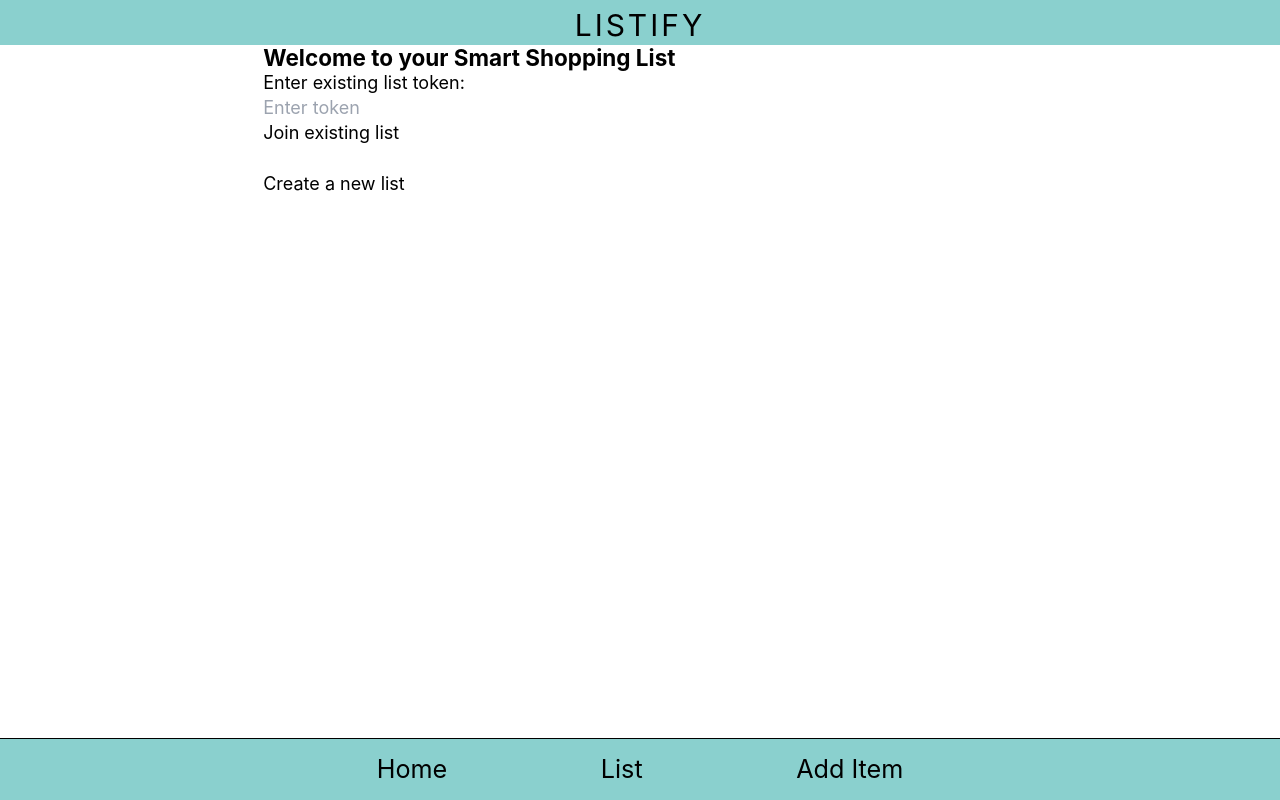
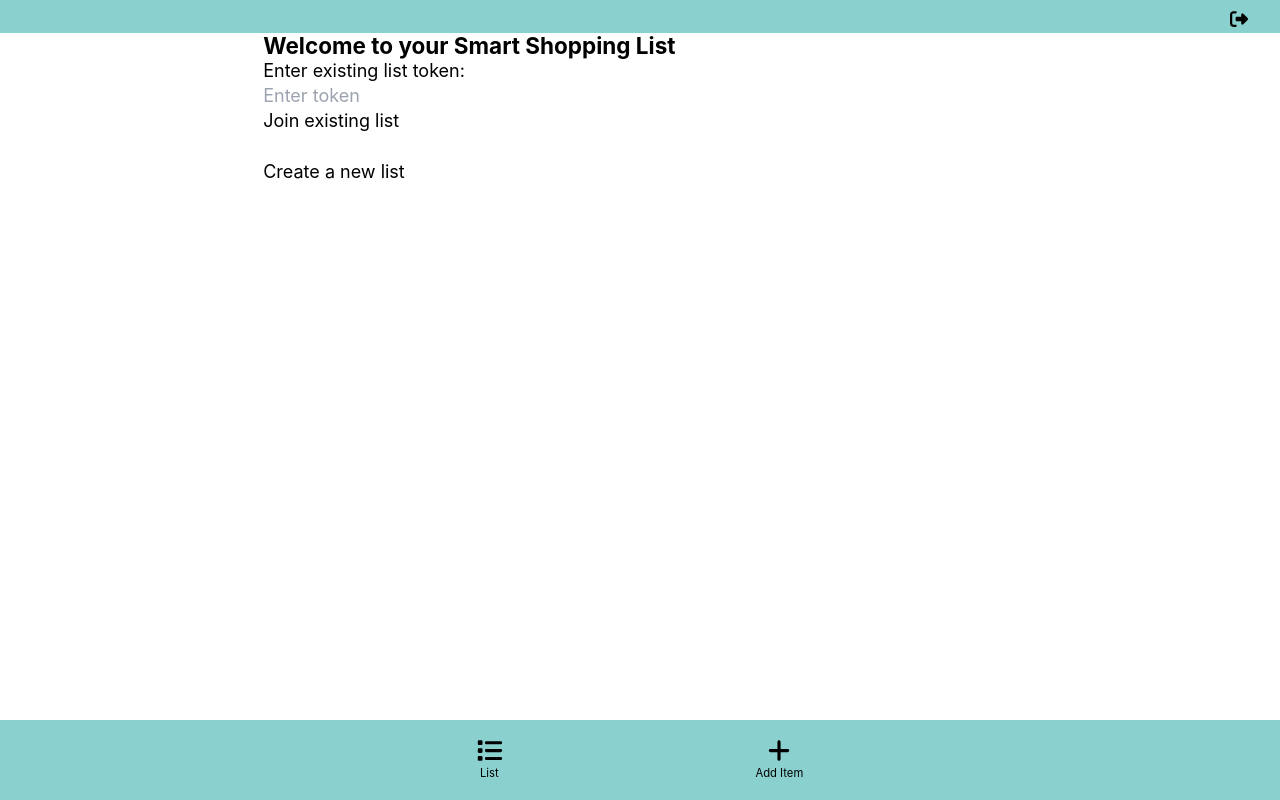
Before and after one commit to the-collab-lab/tcl-64-smart-shopping-list, a React (Vite) app: page / in a window 1280 px wide. Built offline with nearby package versions, Linux system fonts and the light colour scheme.

Commit message:
add nav bar and header

```diff
--- a/package.json
+++ b/package.json
@@ -8,7 +8,9 @@
 	},
 	"dependencies": {
 		"@fortawesome/fontawesome-svg-core": "^6.4.2",
+		"@fortawesome/free-brands-svg-icons": "^6.4.2",
 		"@fortawesome/free-regular-svg-icons": "^6.4.2",
+		"@fortawesome/free-solid-svg-icons": "^6.4.2",
 		"@fortawesome/react-fontawesome": "^0.2.0",
 		"@the-collab-lab/shopping-list-utils": "^2.0.0",
 		"classnames": "^2.3.2",
--- a/src/views/Layout.css
+++ b/src/views/Layout.css
@@ -38,7 +38,6 @@
 
 .Nav {
 	background-color: var(--color-accent);
-	border-top: 1px solid var(--color-border);
 	bottom: 0;
 	display: flex;
 	flex-direction: row;
--- a/src/views/Layout.jsx
+++ b/src/views/Layout.jsx
@@ -1,5 +1,13 @@
 import { Outlet, NavLink } from 'react-router-dom';
 import './Layout.css';
+import { FontAwesomeIcon } from '@fortawesome/react-fontawesome';
+import {
+	faRightFromBracket,
+	faList,
+	faPlus,
+} from '@fortawesome/free-solid-svg-icons';
+
+// import { faLeaf } from '@fortawesome/free-brands-svg-icons';
 
 /**
  * TODO: The links defined in this file don't work!
@@ -13,22 +21,26 @@ export function Layout() {
 	return (
 		<>
 			<div className="Layout">
-				<header className="Layout-header">
-					<h1 className="text-5xl tracking-widest font-normal">LISTIFY</h1>
+				<header className="Layout-header flex justify-end">
+					<FontAwesomeIcon icon={faRightFromBracket} title="Leave list" />
 				</header>
 				<main className="Layout-main">
 					<Outlet />
 				</main>
 				<nav className="Nav">
 					<div className="Nav-container">
-						<NavLink to="/" className="Nav-link">
-							Home
-						</NavLink>
 						<NavLink to="/list" className="Nav-link">
-							List
+							<FontAwesomeIcon icon={faList} title="Navigate to list page" />
+							<br />
+							<p className="text-lg">List</p>
 						</NavLink>
 						<NavLink to="/add-item" className="Nav-link">
-							Add Item
+							<FontAwesomeIcon
+								icon={faPlus}
+								title="Navigate to the add item page"
+							/>
+							<br />
+							<p className="text-lg">Add Item</p>
 						</NavLink>
 					</div>
 				</nav>
```
Also changed, not shown: 1 other file (tests, documents, lock files or other folders).
